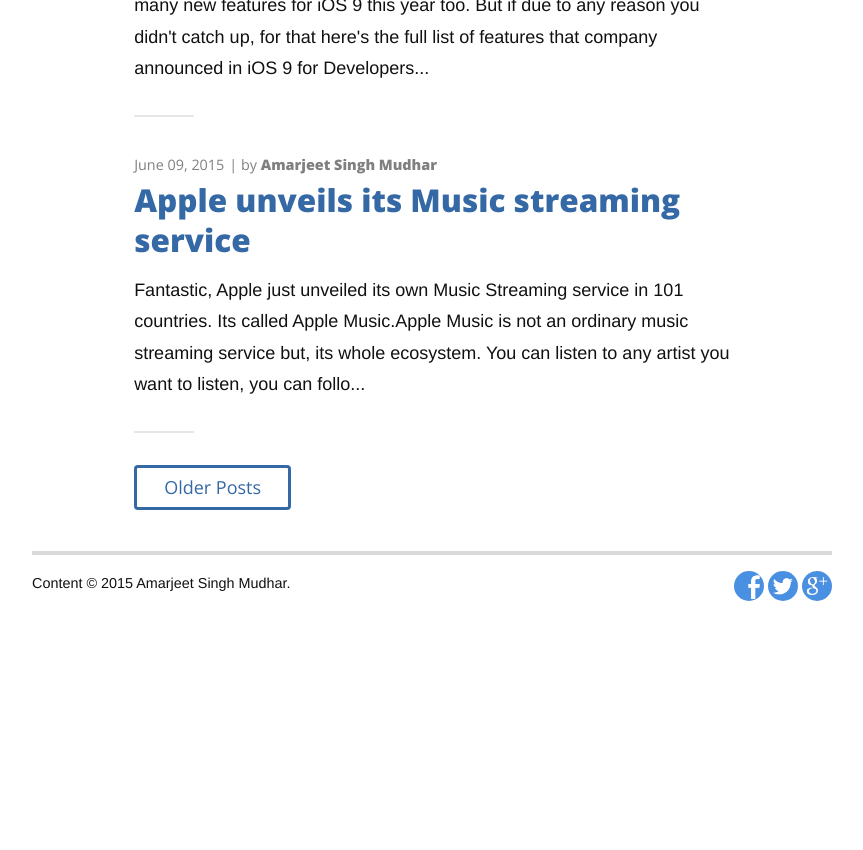
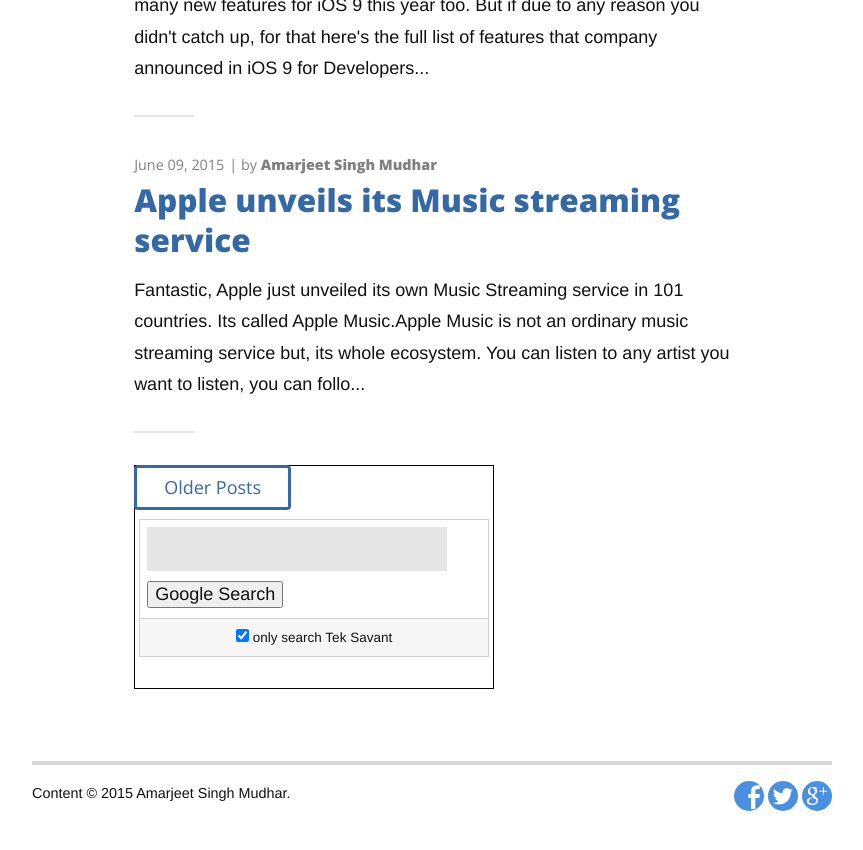
Before and after one commit to teksavant/teksavant.github.io, a Jekyll site: the page built from index.html, in a window 1280 px wide and 900 px high, scrolled down 1528 px. Shown: the top 850 px of the window, without its empty margins (208-1071 px from the left). Built offline with Jekyll 4.4.1, drawn with Linux system fonts in a browser that asks for light colours; nearby versions of some CDN libraries; Markdown is read by kramdown in place of the engine named in the settings; the list of posts is cut into pages by our own code; before the commit the page ends 2217 px from its top, so only the background shows below that.

Commit message:
add search bar

```diff
--- a/index.html
+++ b/index.html
@@ -35,5 +35,11 @@
     {% if paginator.next_page %}
       <a href="{{ paginator.next_page_path | prepend: site.baseurl }}" class="next button__outline">Older Posts</a>
     {% endif %}
+
+
+
+    <form method="get" action="http://www.google.com/search"> <div style="border:1px solid black;padding:4px;width:20em;"> <table border="0" cellpadding="0"> <tr><td> <input type="text" name="q" size="25" maxlength="255" value="" /> <input type="submit" value="Google Search" /></td></tr> <tr><td align="center" style="font-size:75%"> <input type="checkbox" name="sitesearch" value="teksavant.com" checked /> only search Tek Savant<br /> </td></tr></table> </div> </form>
+
+
   </div>
 </div>
```
